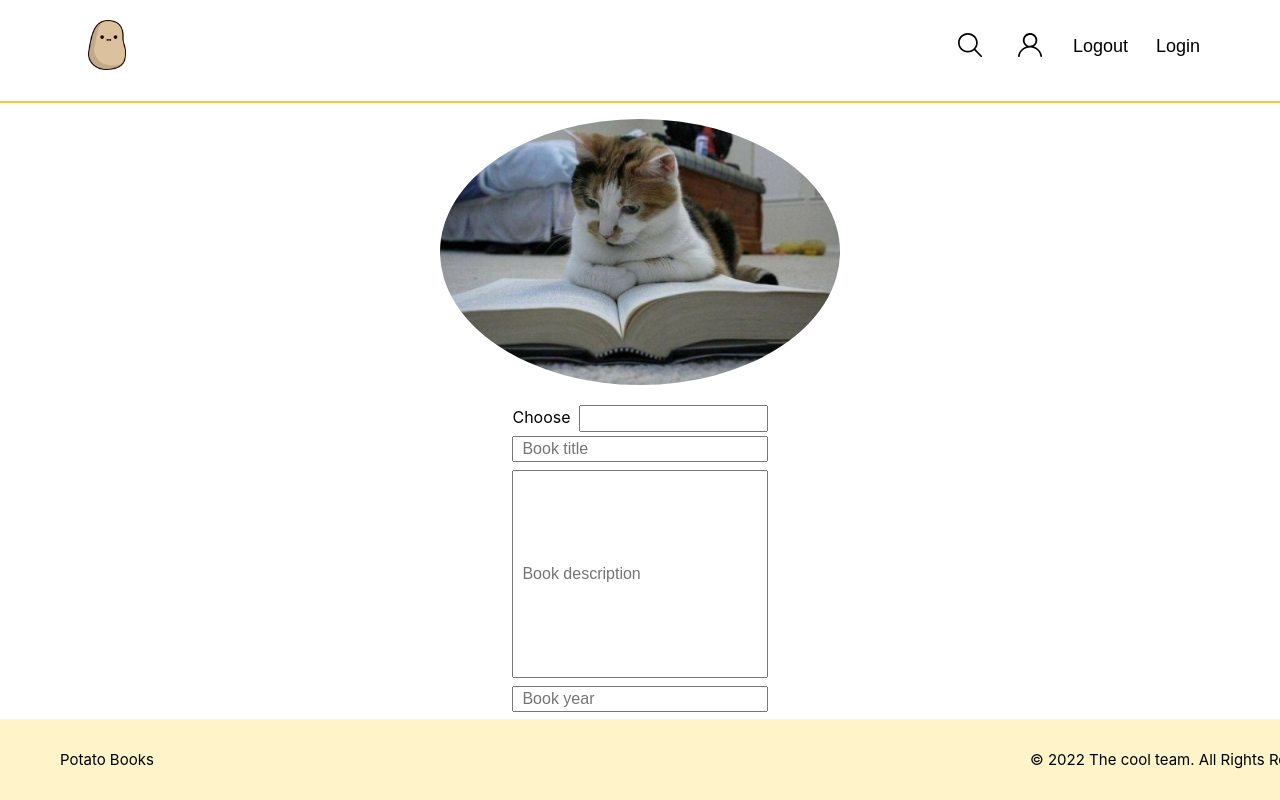
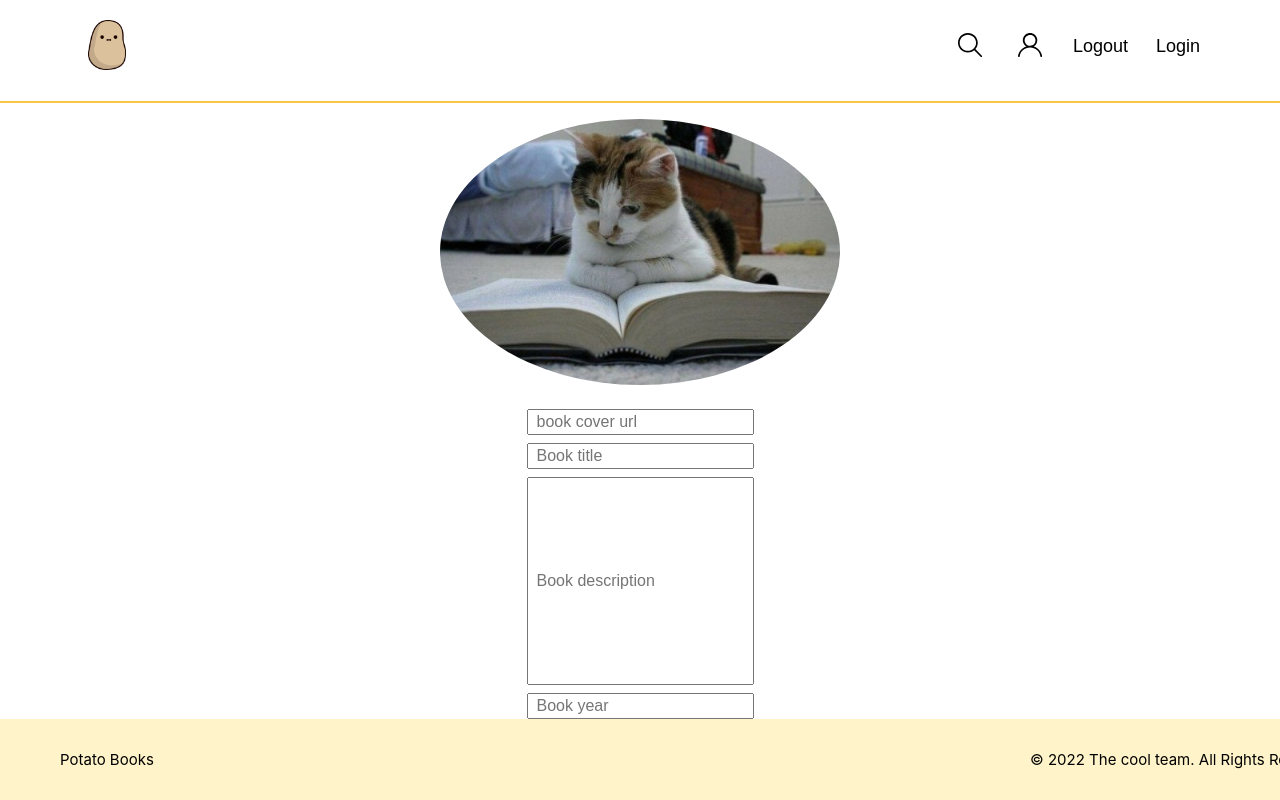
Before and after one commit to CarolinaFerraz260/project-react, a React (Create React App) app: page /addbook in a window 1280 px wide. Built offline with nearby package versions, Linux system fonts and the light colour scheme.

Commit message:
add book done; redirects done; search book info done;

```diff
--- a/src/components/InfoBookNotEdit/index.js
+++ b/src/components/InfoBookNotEdit/index.js
@@ -11,7 +11,7 @@ import {
   ButtonBack,
 } from "./styles";
 
-const InfoBookNotEdit = ({ }) => {
+const InfoBookNotEdit = ({ book }) => {
   return (
     <>
       <ContainerBook>
@@ -19,12 +19,12 @@ const InfoBookNotEdit = ({ }) => {
           <ButtonBack to="/search">◀</ButtonBack>
         </ContainerButtonBack>
         <div>
-          <ImageBook src={Livro}></ImageBook>
+          <ImageBook src={book.book_cover}></ImageBook>
         </div>
         <ContainerInfoBook>
-          <TitleBook>TITULO</TitleBook>
-          <DescriptionBook>DESCRICAO</DescriptionBook>
-          <YearBook>ANO </YearBook>
+          <TitleBook>{book.title}</TitleBook>
+          <DescriptionBook>{book.description}</DescriptionBook>
+          <YearBook>{book.year}</YearBook>
         </ContainerInfoBook>
       </ContainerBook>
     </>
--- a/src/pages/AboutBook/index.js
+++ b/src/pages/AboutBook/index.js
@@ -1,17 +1,23 @@
 import Header from "../../components/Header";
 import Footer from "../../components/Footer";
 import InfoBook from "../../components/InfoBook";
-import { useLocation } from "react-router-dom";
+import { useLocation, useNavigate } from "react-router-dom";
+import React, { useEffect } from "react";
+
+const AboutBook = () => {
+  const navigate = useNavigate();
+  const info = useLocation();
+  const book = info.state;
+  useEffect(() => {
+    if (book === null) navigate("../home");
+  }, [])
 
 
-const AboutBook = () => {
-  const info = useLocation();
-  const book = info.state;
   return (
     <>
       <div></div>
       <Header />
-      <InfoBook book={book} />
+      {book !== null ? <InfoBook book={book} /> : null}
       <Footer />
     </>
   );
--- a/src/pages/AddBook/index.js
+++ b/src/pages/AddBook/index.js
@@ -13,42 +13,98 @@ import {
   ContainerButtonAdd,
   ButtonAddBook,
 } from "./styles";
+import { useLocation, useNavigate } from "react-router-dom";
+import React, { useEffect } from "react";
+const AddBook = () => {
+  const navigate = useNavigate();
+  const token = document.cookie
+    .split("; ")
+    .map((a) => a.split("="))
+    .filter(([a, b]) => a === "token")
+    .flat();
+  useEffect(() => {
+    if (token[1] === "") {
+      navigate("../home")
+    } else {
+      document.querySelector("#add_book_cover").value = "";
+      document.querySelector("#add_book_title").value = "";
+      document.querySelector("#add_book_description").value = "";
+      document.querySelector("#add_book_number").value = "";
+    }
+  }, []);
 
-const AddBook = () => {
+  async function addBook(e) {
+    e.preventDefault();
+
+    const newUrl = e.target.querySelector("#add_book_cover").value;
+    const newTitle = e.target.querySelector("#add_book_title").value;
+    const newDescription = e.target.querySelector("#add_book_description").value;
+    const newYear = e.target.querySelector("#add_book_number").value;
+    const newBook = {
+      title: newTitle,
+      description: newDescription,
+      year: Number(newYear)
+    }
+    if (newUrl !== "") newBook.book_cover = newUrl;
+    try {
+      await fetch("/api/book/", {
+        method: 'POST',
+        headers: new Headers({
+          "Content-Type": "application/json",
+          Authorization: token[1],
+        }),
+        body: JSON.stringify(newBook)
+      })
+      navigate("../profile")
+    } catch (error) {
+
+    }
+  }
+
+
+
   return (
     <>
       <Header />
       <ContainerBook>
-        <ContainerInfosBook>
+        <ContainerInfosBook onSubmit={addBook}>
           <ContainerImageBook>
             <ImageBook src={Livro} />
           </ContainerImageBook>
           <ContainerInputs>
-            <label>
-              Choose
-              <InputChangeImage name="imageBook" type="text"></InputChangeImage>
-            </label>
+            <InputChangeImage
+              name="imageBook"
+              type="text"
+              placeholder="book cover url"
+              id="add_book_cover"
+            />
             <InputEditBook
               placeholder="Book title"
               name="titleBook"
               type="text"
+              id="add_book_title"
+              required
             />
             <InputEditBookDescription
               placeholder="Book description"
               name="descriptionBook"
               type="text"
+              id="add_book_description"
+              required
             />
             <InputEditBook
               placeholder="Book year"
               name="yearBook"
-              type="password"
+              type="number"
+              id="add_book_number"
+              required
             />
           </ContainerInputs>
+          <ContainerButtonAdd>
+            <ButtonAddBook>Add</ButtonAddBook>
+          </ContainerButtonAdd>
         </ContainerInfosBook>
       </ContainerBook>
-      <ContainerButtonAdd>
-        <ButtonAddBook>Add</ButtonAddBook>
-      </ContainerButtonAdd>
       <Footer />
     </>
   );
--- a/src/pages/AddBook/styles.js
+++ b/src/pages/AddBook/styles.js
@@ -32,8 +32,10 @@ export const ContainerInputs = styled.div`
 `;
 
 export const InputChangeImage = styled.input`
-  padding: 4px;
-  margin-left: 8px;
+   color: #000;
+  font-size: 16px;
+  margin: 4px 0;
+  padding: 2px 8px;
 `;
 
 export const InputEditBook = styled.input`
--- a/src/pages/ChangeBook/index.js
+++ b/src/pages/ChangeBook/index.js
@@ -21,10 +21,14 @@ const ChangeBook = () => {
   const book = info.state;
 
   useEffect(() => {
-    document.querySelector("#old_book_title").value = book.title;
-    document.querySelector("#old_book_description").value = book.description;
-    document.querySelector("#old_book_year").value = book.year;
-    document.querySelector("#old_book_url").value = book.book_cover;
+    if (book === null) {
+      navigate("../home");
+    } else {
+      document.querySelector("#old_book_title").value = book.title;
+      document.querySelector("#old_book_description").value = book.description;
+      document.querySelector("#old_book_year").value = book.year;
+      document.querySelector("#old_book_url").value = book.book_cover;
+    }
   }, []);
 
   async function updateBook(e) {
@@ -63,7 +67,7 @@ const ChangeBook = () => {
       <ContainerBook>
         <ContainerInfosBook onSubmit={updateBook}>
           <ContainerImageBook>
-            <ImageBook src={book.book_cover} />
+            <ImageBook src={book !== null ? book.book_cover : null} />
           </ContainerImageBook>
           <ContainerInputs>
             <label>
--- a/src/pages/ChangeProfile/index.js
+++ b/src/pages/ChangeProfile/index.js
@@ -19,20 +19,25 @@ const ChangeProfile = () => {
   const navigate = useNavigate();
   const info = useLocation();
   const user = info.state;
+  const token = document.cookie
+    .split("; ")
+    .map((a) => a.split("="))
+    .filter(([a, b]) => a === "token")
+    .flat();
 
   useEffect(() => {
-    document.querySelector("#chname").value = user.name;
-    document.querySelector("#chemail").value = user.email;
-    document.querySelector("#chimg").value = user.profile_picture;
+    if (user === null || token[1] === "") {
+      navigate("../home");
+    } else {
+      document.querySelector("#chname").value = user.name;
+      document.querySelector("#chemail").value = user.email;
+      document.querySelector("#chimg").value = user.profile_picture;
+    }
   }, []);
 
 
   async function updateUser(e) {
-    const token = document.cookie
-      .split("; ")
-      .map((a) => a.split("="))
-      .filter(([a, b]) => a === "token")
-      .flat();
+
     e.preventDefault();
     const newName = e.target.querySelector("#chname").value;
     const newEmail = e.target.querySelector("#chemail").value;
@@ -64,7 +69,7 @@ const ChangeProfile = () => {
       <ContainerProfile>
         <ContainerInfosUser onSubmit={updateUser}>
           <ContainerImageUser>
-            <ImageUser src={user.profile_picture} />
+            <ImageUser src={user !== null ? user.profile_picture : null} />
           </ContainerImageUser>
           <ContainerInputs>
             <label>
--- a/src/pages/Login/index.js
+++ b/src/pages/Login/index.js
@@ -26,8 +26,6 @@ const Login = () => {
 
   async function loginUser(credentials) {
     try {
-      console.log(credentials);
-
       const data = await fetch("/api/auth/login", {
         method: "POST",
         headers: {
@@ -35,8 +33,6 @@ const Login = () => {
         },
         body: JSON.stringify(credentials),
       });
-
-      console.log(data);
       const jsonData = await data.json();
       document.cookie = `token=${jsonData.data.token}`;
       setLogin(true);
--- a/src/pages/Profile/index.js
+++ b/src/pages/Profile/index.js
@@ -28,7 +28,14 @@ const Profile = () => {
     .filter(([a, b]) => a === "token")
     .flat();
   useEffect(() => {
-    profileData();
+    if (token[1] === "") {
+      setTokenValid(false);
+    } else {
+      profileData();
+    }
+
+
+
   }, []);
   async function profileData() {
     try {
@@ -114,7 +121,7 @@ const Profile = () => {
                     <img
                       src={iconDelete}
                       alt="delete"
-                      onClick={() => deleteBook(book.id)}
+                      onClick={() => deleteBook(book?.id)}
                     />
                   </ButtonDelete>
                 </ContainerButton>
--- a/src/pages/Search/index.js
+++ b/src/pages/Search/index.js
@@ -4,7 +4,9 @@ import SearchForm from "../../components/SearchFrom";
 import Header from "../../components/Header";
 import Footer from "../../components/Footer";
 import Book from "../../components/Book";
+import { useNavigate } from "react-router-dom";
 function Search() {
+  const navigate = useNavigate();
   const [tags, setTags] = useState(new Set());
   const [data, setData] = useState([]);
 
@@ -35,7 +37,9 @@ function Search() {
       : newArr.delete(checkbox.value);
     setTags(newArr);
   }
-
+  function showInfo(book) {
+    navigate("../booksbysearch", { state: book });
+  }
 
   return (
     <>
@@ -43,7 +47,7 @@ function Search() {
       <SearchForm inputChange={inputChange} />
       <ContainerBooksFilter>
         {data.map((book, index) =>
-          <Book image={book.book_cover} title={book.title} key={index} />
+          <Book image={book.book_cover} title={book.title} key={index} showInfo={() => showInfo(book)} />
         )}
       </ContainerBooksFilter>
       <Footer />
```
Also changed, not shown: src/App.js (+0 -12 lines).
